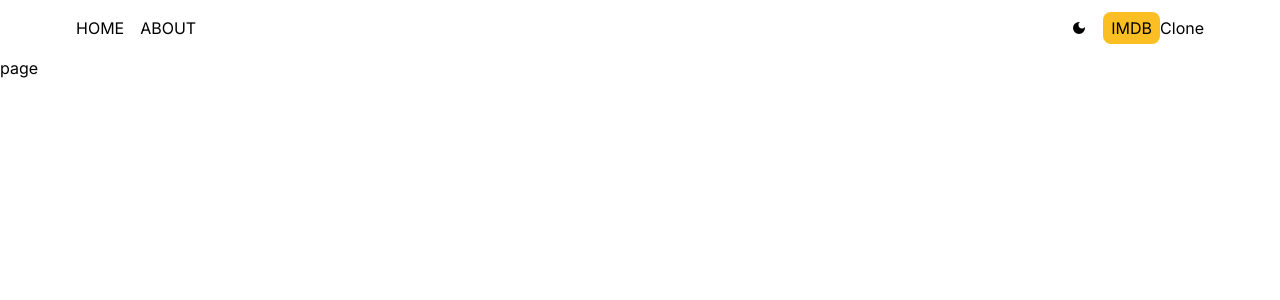
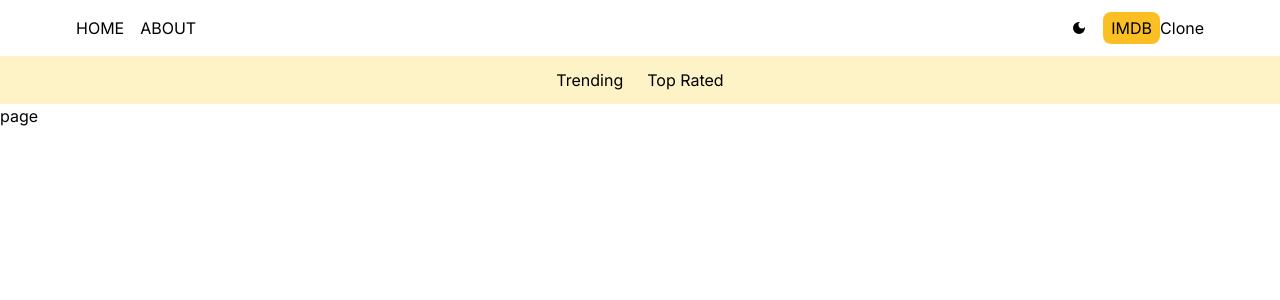
Before and after one commit to musaalfian/next.imdb-clone, a Next.js app: page / in a window 1280 px wide. Shown: the top 300 px of the page. Built offline with nearby package versions, Linux system fonts and the light colour scheme.

Commit message:
feat: add navbar

```diff
--- a/src/app/layout.js
+++ b/src/app/layout.js
@@ -2,6 +2,7 @@
 import './globals.css';
 import Header from '@/components/Header';
 import Providers from './Providers';
+import Navbar from '@/components/Navbar';
 
 const inter = Inter({ subsets: ['latin'] });
 
@@ -16,6 +17,7 @@
       <body className={inter.className}>
         <Providers>
           <Header />
+          <Navbar />
           {children}
         </Providers>
       </body>
--- /dev/null
+++ b/src/components/Navbar.jsx
@@ -0,0 +1,13 @@
+import React from 'react';
+import NavbarItem from './NavbarItem';
+
+export default function Navbar() {
+  return (
+    <>
+      <div className='flex items-center justify-center gap-6 p-3 bg-amber-100 dark:bg-slate-700'>
+        <NavbarItem title='Trending' param='fetchTrending' />
+        <NavbarItem title='Top Rated' param='fetchTopRated' />
+      </div>
+    </>
+  );
+}
--- /dev/null
+++ b/src/components/NavbarItem.jsx
@@ -0,0 +1,20 @@
+'use client';
+
+import Link from 'next/link';
+import { useSearchParams } from 'next/navigation';
+
+export default function NavbarItem({ title, param }) {
+  const searchParam = useSearchParams();
+  const genre = searchParam.get('genre');
+
+  return (
+    <div>
+      <Link
+        href={`/?genre=${param}`}
+        className={`${genre === param ? 'underline underline-offset-8 decoration-2 decoration-amber-400' : ''}`}
+      >
+        {title}
+      </Link>
+    </div>
+  );
+}
```
